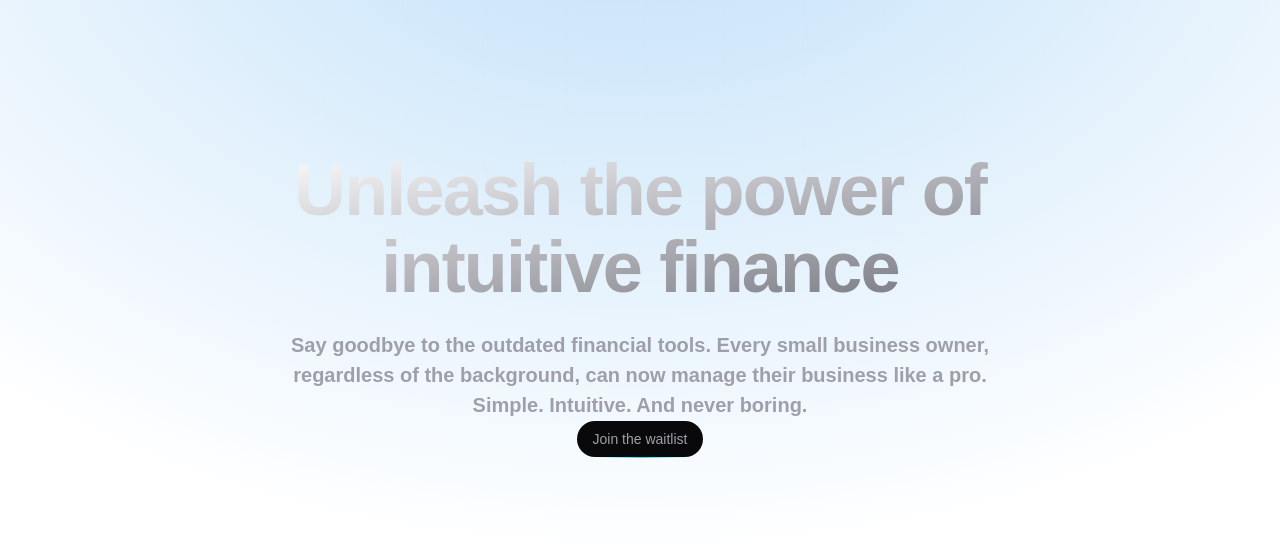
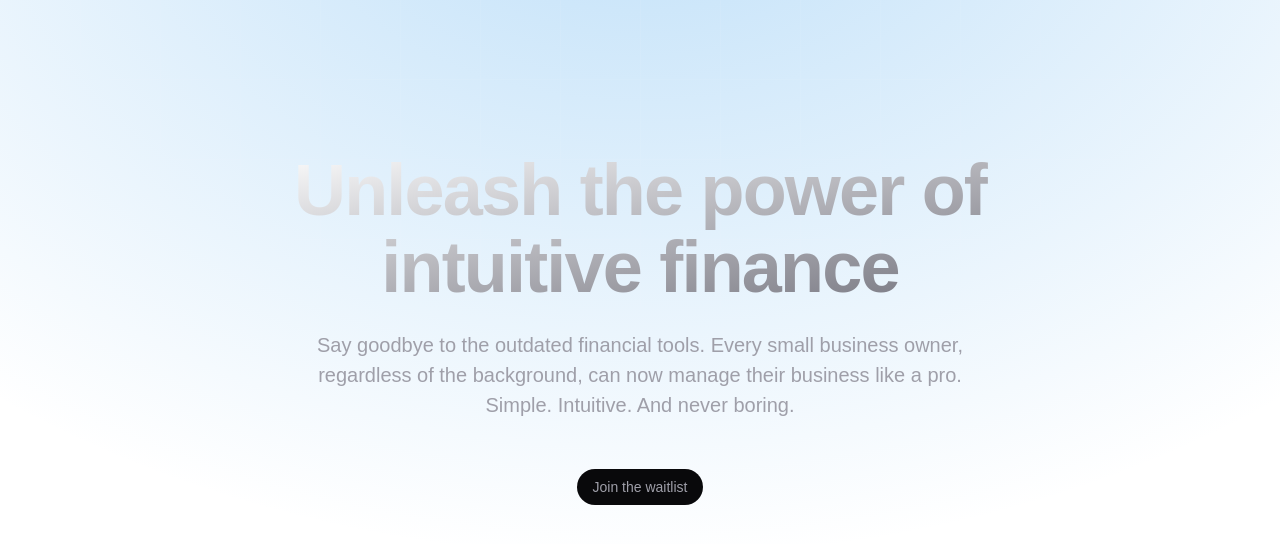
Before and after one commit to VedantPatil-99/Cobalt-clone, a Next.js app: page / in a window 1280 px wide. Shown: the top 544 px of the page. Built offline with nearby package versions, Linux system fonts and the light colour scheme.

Commit message:
Update shadow glow effect and refine JoinBtn component styling

```diff
--- a/src/app/globals.css
+++ b/src/app/globals.css
@@ -10,7 +10,7 @@
   --color-foreground: var(--foreground);
   --font-sans: var(--font-geist-sans);
   --font-mono: var(--font-geist-mono);
-  --shadow-glow: 0px 0px 18px rgba(94, 176, 239, 0.3);
+  --shadow-glow: 0px 0px 24px rgba(94, 176, 239, 0.3);
 }
 
 @media (prefers-color-scheme: dark) {
--- a/src/app/page.tsx
+++ b/src/app/page.tsx
@@ -10,12 +10,14 @@ export default function Home() {
           <GridPattern />
           <div className="mx-auto mt-10 flex max-w-3xl flex-col items-center justify-center pt-14 text-center">
             <Heading>Unleash the power of intuitive finance</Heading>
-            <p className="mt-6 max-w-3xl text-lg/[1.5] font-semibold text-zinc-400 md:text-xl/[1.5]">
+            <p className="mt-6 max-w-2xl text-lg/[1.5] font-medium text-zinc-400 md:text-xl/[1.5]">
               Say goodbye to the outdated financial tools. Every small business
               owner, regardless of the background, can now manage their business
               like a pro. Simple. Intuitive. And never boring.
             </p>
-            <JoinBtn>Join the waitlist</JoinBtn>
+            <div className="my-12">
+              <JoinBtn>Join the waitlist</JoinBtn>
+            </div>
           </div>
         </section>
       </main>
--- a/src/components/GridPattern.tsx
+++ b/src/components/GridPattern.tsx
@@ -2,7 +2,7 @@ const GridPattern = () => {
   return (
     <>
       <svg
-        className="absolute inset-0 -z-10 h-full w-full [mask-image:radial-gradient(100%_100%_at_top_center,white,transparent)] stroke-white/6"
+        className="absolute inset-0 -z-10 h-full w-full [mask-image:radial-gradient(100%_100%_at_top_center,white,transparent)] stroke-white/7"
         aria-hidden="true"
       >
         <defs>
--- a/src/components/JoinBtn.tsx
+++ b/src/components/JoinBtn.tsx
@@ -7,13 +7,13 @@ const JoinBtn = ({ children }: { children: React.ReactNode }) => {
         className="group hover:shadow-glow relative rounded-full p-px text-sm/6 text-zinc-400 duration-300 hover:text-zinc-100"
         type="button"
       >
-        <span className="absolute inset-0 overflow-hidden rounded-full">
-          <span className="absolute inset-0 rounded-full bg-[image:radial-gradient(75%_100%_at_50%_0%,rgba(56,189,248,0.6)_0%,rgba(56,189,248,0)_75%)] opacity-0 transition-opacity duration-500 group-hover:opacity-100"></span>
+        <span className="absolute inset-0 overflow-visible rounded-full">
+          <span className="absolute -inset-[0.95px] rounded-full bg-[image:radial-gradient(75%_100%_at_50%_0%,rgba(56,189,248,0.6)_0%,rgba(56,189,248,0)_75%)] opacity-0 transition-opacity duration-500 group-hover:opacity-100"></span>
         </span>
         <div className="relative z-10 rounded-full bg-zinc-950 px-4 py-1.5 ring-1 ring-white/10">
           {children}
         </div>
-        <span className="absolute left-5 h-px w-[calc(100%-2.25rem)] bg-gradient-to-r from-cyan-400/0 via-cyan-400/90 to-cyan-400/0 transition-opacity duration-500 group-hover:opacity-40"></span>
+        <span className="absolute left-5 h-[1.5] w-[calc(100%-2.25rem)] bg-gradient-to-r from-cyan-400/0 via-cyan-400/90 to-cyan-400/0 transition-opacity duration-500 group-hover:opacity-40"></span>
       </button>
     </>
   );
```
